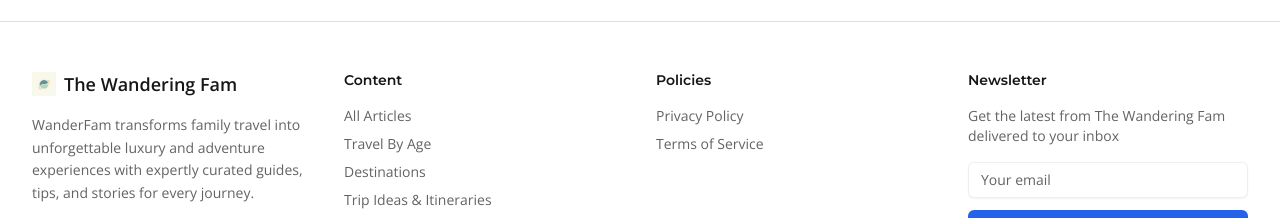
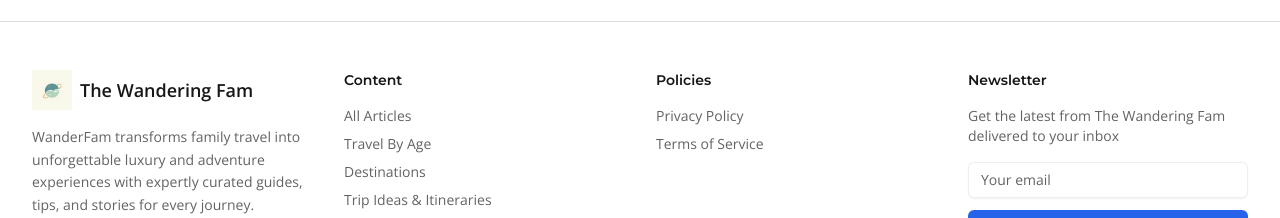
Before and after one commit to KR-BaneDigital/the-wandering-fam-blog, a Next.js app: page / in a window 1280 px wide. Shown: the part 3203-3421 px from the top of the page. Built offline with nearby package versions, Linux system fonts and the light colour scheme.

Commit message:
feat: Increase logo sizes (header: 48px, footer: 40px) for better visibility

```diff
--- a/components/blog-footer.tsx
+++ b/components/blog-footer.tsx
@@ -14,7 +14,7 @@ export function BlogFooter() {
           <div>
             <div className="mb-4 flex items-center gap-2">
               {siteConfig.brand.logoPath && (
-                <Image src={siteConfig.brand.logoPath} alt="Logo" width={24} height={24} className="size-6" />
+                <Image src={siteConfig.brand.logoPath} alt="Logo" width={100} height={100} className="h-10 w-auto" />
               )}
               <span className="text-lg font-semibold text-foreground">{siteConfig.brand.name}</span>
             </div>
```
